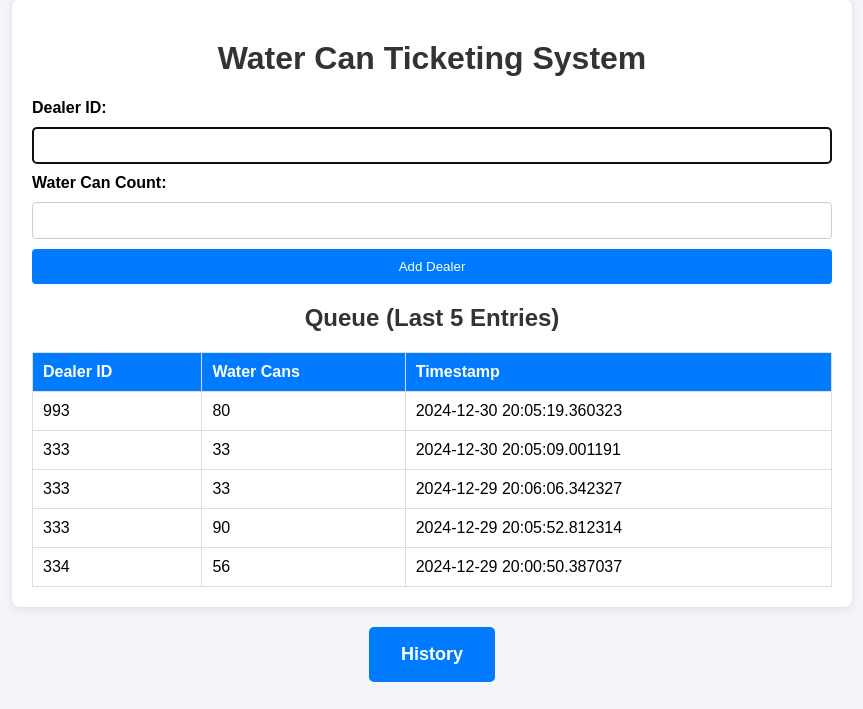
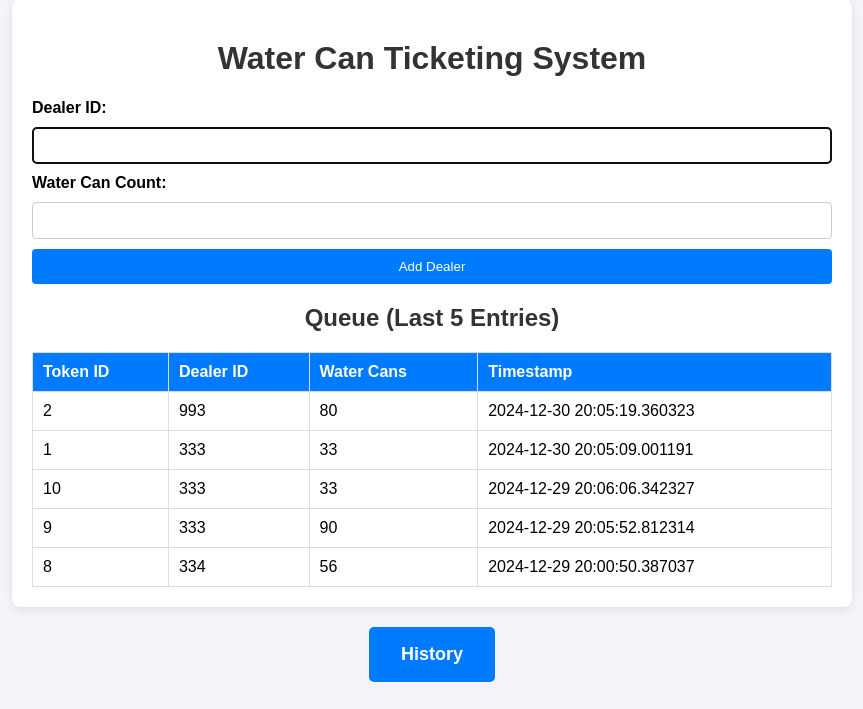
Before and after one commit to gokulhari012/Ticket-Management, a Flask app: page / in a window 1280 px wide. Shown: the part 21-730 px from the top of the page, without its empty margins (208-1071 px from the left). Run offline with Flask 3, Linux system fonts and the light colour scheme.

Commit message:
added token number that will reset daily

```diff
--- a/app.py
+++ b/app.py
@@ -1,6 +1,7 @@
 from flask import Flask, render_template, request, redirect, url_for
 from datetime import datetime
 from flask_sqlalchemy import SQLAlchemy
+from sqlalchemy import func
 
 app = Flask(__name__)
 app.config['SQLALCHEMY_DATABASE_URI'] = 'sqlite:///dealers.db'
@@ -13,6 +14,7 @@ class Dealer(db.Model):
     dealer_id = db.Column(db.String(100), nullable=False)
     water_can_count = db.Column(db.Integer, nullable=False)
     timestamp = db.Column(db.DateTime, default=datetime.now)
+    token_id = db.Column(db.Integer, nullable=False)  # Daily resetting token ID
 
     def __repr__(self):
         return f'<Dealer {self.dealer_id}>'
@@ -30,7 +32,18 @@ def add_dealer():
 
     if dealer_id and water_can_count.isdigit():
         water_can_count = int(water_can_count)
-        new_dealer = Dealer(dealer_id=dealer_id, water_can_count=water_can_count)
+
+         # Get the current date
+        today = datetime.now().date()
+
+        # Check the highest token_id for today's entries
+        max_token = db.session.query(func.max(Dealer.token_id)).filter(
+            func.date(Dealer.timestamp) == today).scalar()
+
+        token_id = (max_token or 0) + 1  # Increment token ID or start at 1
+
+        # Create a new dealer entry with token_id
+        new_dealer = Dealer(dealer_id=dealer_id, water_can_count=water_can_count, token_id=token_id)
 
         db.session.add(new_dealer)
         db.session.commit()
@@ -44,7 +57,7 @@ def history():
     if dealer_id_filter:
         filtered_data = Dealer.query.filter_by(dealer_id=dealer_id_filter).all()
     else:
-        filtered_data = Dealer.query.all()
+        filtered_data = Dealer.query.order_by(Dealer.timestamp.desc()).all()
 
     return render_template('history.html', data=filtered_data)
 
--- a/templates/history.html
+++ b/templates/history.html
@@ -21,6 +21,7 @@
         <table>
             <thead>
                 <tr>
+                    <th>Token ID</th>
                     <th>Dealer ID</th>
                     <th>Water Cans</th>
                     <th>Timestamp</th>
@@ -29,6 +30,7 @@
             <tbody>
                 {% for entry in data %}
                 <tr>
+                    <td>{{ entry.token_id }}</td>
                     <td>{{ entry.dealer_id }}</td>
                     <td>{{ entry.water_can_count }}</td>
                     <td>{{ entry.timestamp }}</td>
--- a/templates/home.html
+++ b/templates/home.html
@@ -24,6 +24,7 @@
         <table>
             <thead>
                 <tr>
+                    <th>Token ID</th>
                     <th>Dealer ID</th>
                     <th>Water Cans</th>
                     <th>Timestamp</th>
@@ -32,6 +33,7 @@
             <tbody>
                 {% for entry in queue %}
                 <tr>
+                    <td>{{ entry.token_id }}</td>
                     <td>{{ entry.dealer_id }}</td>
                     <td>{{ entry.water_can_count }}</td>
                     <td>{{ entry.timestamp }}</td>
```
Also changed, not shown: instance/dealers.db.
